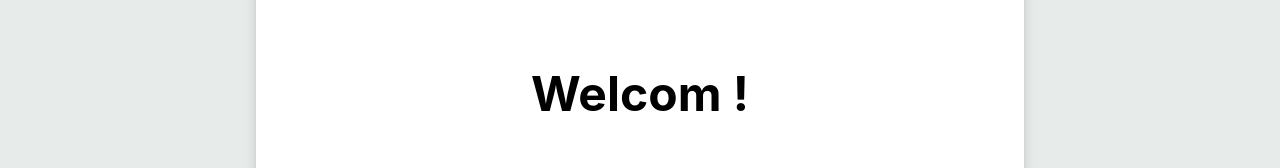
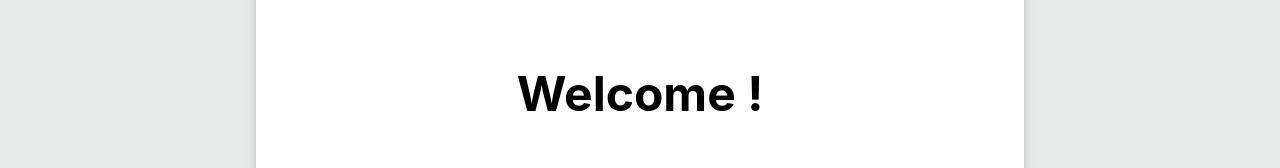
Before and after one commit to Lorekgaston/React-Authentication, a React (Create React App) app: page / in a window 1280 px wide. Shown: the part 288-456 px from the top of the page. Built offline with nearby package versions, Linux system fonts and the light colour scheme; sample sign-in values are in the browser's storage.

Commit message:
remove unnecessary code

```diff
--- a/src/App.jsx
+++ b/src/App.jsx
@@ -1,25 +1,19 @@
-import React, { useEffect } from 'react';
-import { Switch, Route, Redirect } from 'react-router-dom';
-import { ThemeProvider } from '@material-ui/core/styles';
-import theme from './theme';
+import React from 'react';
+import { Switch, Route } from 'react-router-dom';
 import { PrivateRoute } from './components/PrivateRoute/PrivateRoute';
 
 import Home from './pages/Home/Home';
 import Login from './pages/Login/Login';
 import Register from './pages/Signup/Register';
 
-import './App.scss';
-
-function App() {
+const App = () => {
   return (
-    <ThemeProvider theme={theme}>
-      <Switch>
-        <PrivateRoute exact path="/" component={Home} />
-        <Route exact path="/login" component={Login} />
-        <Route exact path="/register" component={Register} />
-      </Switch>
-    </ThemeProvider>
+    <Switch>
+      <PrivateRoute exact path="/" component={Home} />
+      <Route exact path="/login" component={Login} />
+      <Route exact path="/register" component={Register} />
+    </Switch>
   );
-}
+};
 
 export default App;
--- a/src/hooks/useForm.js
+++ b/src/hooks/useForm.js
@@ -44,6 +44,7 @@ const useForm = (objForm, action, serverError) => {
     },
     [form]
   );
+
   const validateForm = useCallback(() => {
     let isValid = true;
     const inputs = Object.values(form);
@@ -66,7 +67,6 @@ const useForm = (objForm, action, serverError) => {
       Object.assign(userObj, { [values]: completedForm[values].value });
     }
     if (validateForm()) {
-      console.log(userObj);
       dispatch(action(userObj, from));
     }
   };
--- a/src/pages/Home/Home.jsx
+++ b/src/pages/Home/Home.jsx
@@ -3,6 +3,7 @@ import { useSelector } from 'react-redux';
 import { useHistory } from 'react-router';
 
 import { Avatar } from '@material-ui/core';
+
 import './Home.scss';
 
 const Home = () => {
@@ -23,7 +24,7 @@ const Home = () => {
           </div>
           <div className="Info">
             <div className="Info__name">
-              <h1>Welcom {user.user.userName}!</h1>
+              <h1>Welcome {user.user.userName}!</h1>
             </div>
             <div className="Info__rest">
               <h6>{user.user.role}</h6>
--- a/src/pages/Login/Login.jsx
+++ b/src/pages/Login/Login.jsx
@@ -56,7 +56,3 @@ const Login = () => {
 };
 
 export default Login;
-
-// {serverError && (
-//   <span className="login__container_serverError">{serverError}</span>
-// )}
--- a/src/pages/Signup/Register.jsx
+++ b/src/pages/Signup/Register.jsx
@@ -1,9 +1,10 @@
 import React, { useEffect } from 'react';
+import { Link } from 'react-router-dom';
 import { useSelector } from 'react-redux';
-import { Link } from 'react-router-dom';
 import { userAction } from '../../redux/actions/user';
+
+import useForm from '../../hooks/useForm';
 import { registerForm } from '../../helpers/formConfig';
-import useForm from '../../hooks/useForm';
 
 import './Register.scss';
 
--- a/src/redux/actions/user.js
+++ b/src/redux/actions/user.js
@@ -26,6 +26,7 @@ const login = (loginUser, from) => {
     }
   };
 };
+
 const logOut = () => {
   userService.logout();
   return { type: userConstants.USERS_LOGOUT };
--- a/src/services/users.service.js
+++ b/src/services/users.service.js
@@ -1,6 +1,6 @@
 import axios from 'axios';
 
-const BASE_URL = 'http://127.0.0.1:9000/api/v1/users/';
+const BASE_URL = 'https://reactauthserver.herokuapp.com/api/v1/users/';
 
 const register = async newUser => {
   return await axios.post(`${BASE_URL}signup`, newUser);
@@ -17,9 +17,11 @@ const login = async loginUser => {
 const logout = () => {
   localStorage.removeItem('user');
 };
+
 const getUser = id => {
   return axios.get(`${BASE_URL}${id}`);
 };
+
 const getAllUsers = () => {
   const user = JSON.parse(localStorage.getItem('user'));
   const { token } = user;
--- a/src/theme.js
+++ /dev/null
@@ -1,8 +0,0 @@
-import { createMuiTheme } from '@material-ui/core/styles';
-const theme = createMuiTheme({
-  palette: {
-    primary: { 500: '#65c04e' }
-  },
-  secondary: { 500: '#ffffff' }
-});
-export default theme;
```
Also changed, not shown: src/components/InputField/InputField.scss (+0 -24 lines), src/App.scss (deleted), 2 other files (tests, documents, lock files or other folders).
